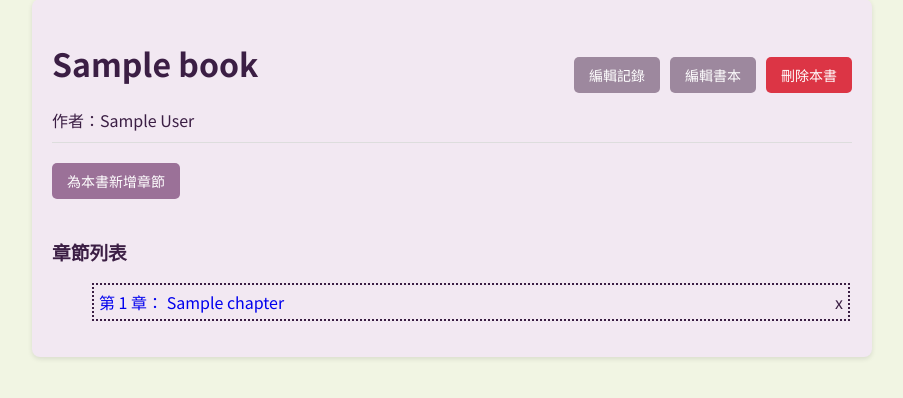
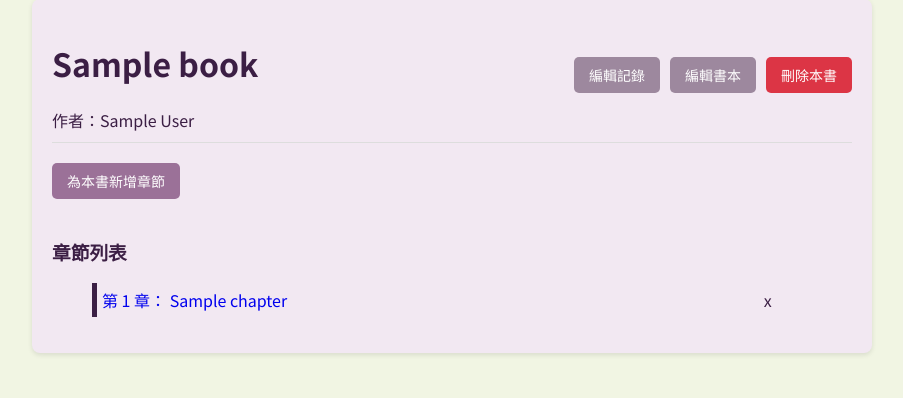
Before and after one commit to yvette-shinn/ETHEREALFORREAL, a Flask app: page /book/1 in a window 1280 px wide. Shown: the part 73-471 px from the top of the page, without its empty margins (188-1091 px from the left). Run offline with Flask 3, Linux system fonts and the light colour scheme; tables that the repository leaves empty hold one stand-in row (values such as "Sample post").

Commit message:
git commit

```diff
--- a/templates/book_toc.html
+++ b/templates/book_toc.html
@@ -30,7 +30,7 @@
         .delete-btn { background-color: #dc3545; }
         .add-chapter-btn { background-color: #9b7198ff; margin-bottom: 20px; }
         .chapter-list {padding-inline-end: 1em;}
-        .chapter-list li { display: inline-block; width: 100%; height: auto; border: 2px dotted #3b1e44ff; padding: 5px; gap: 5px;}
+        .chapter-list li { display: inline-block; width: 90%; height: auto; border-left: 5px solid #3b1e44ff; padding: 5px;}
         .timestamp { float: right;}
     </style>
     <div class="book-header">
```
